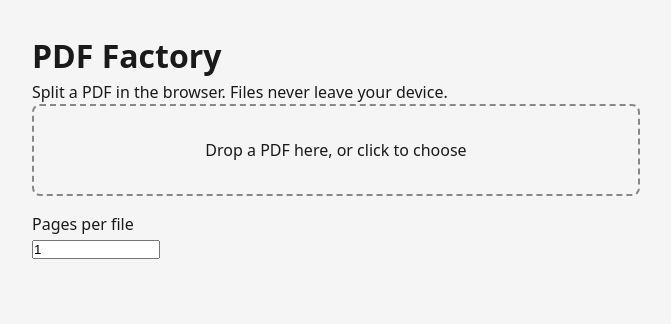
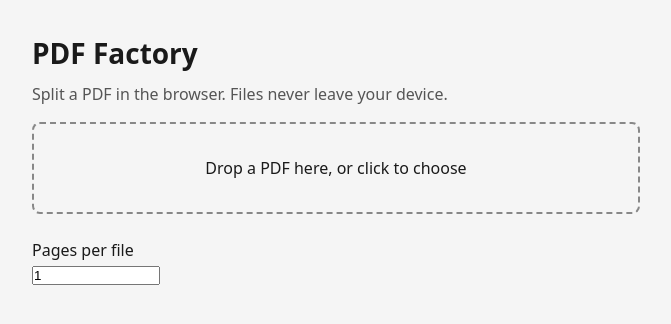
Before and after one commit to ilyatitovich/pdf-factory, a Svelte app: page / in a window 1280 px wide. Shown: the top 324 px of the page, without its empty margins (304-975 px from the left). Built offline with nearby package versions, Linux system fonts and the light colour scheme.

Commit message:
Clean up components

```diff
--- a/src/App.svelte
+++ b/src/App.svelte
@@ -13,3 +13,20 @@
   <JobProgress />
   <ResultList />
 </main>
+
+<style>
+  main {
+    display: flex;
+    flex-direction: column;
+    gap: 0.5rem;
+  }
+
+  h1 {
+    font-size: 1.75rem;
+  }
+
+  p {
+    color: #555;
+    margin-block-end: 0.5rem;
+  }
+</style>
--- a/src/components/Dropzone.svelte
+++ b/src/components/Dropzone.svelte
@@ -1,11 +1,13 @@
 <script lang="ts">
   import { job, splitPdf } from '../lib/stores/job'
+  import { isPdf } from '../lib/utils/pdf'
 
   let isDragging = $state(false)
 
   function onFiles(fileList: FileList | null): void {
+    if ($job.status === 'running') return
     const file = fileList?.[0]
-    if (!file || file.type !== 'application/pdf') return
+    if (!file || !isPdf(file)) return
     void splitPdf(file)
   }
 </script>
@@ -16,14 +18,16 @@
   class:disabled={$job.status === 'running'}
   role="button"
   tabindex="0"
-  ondragover={(e) => {
+  aria-disabled={$job.status === 'running'}
+  ondragover={e => {
     e.preventDefault()
+    if ($job.status === 'running') return
     isDragging = true
   }}
   ondragleave={() => {
     isDragging = false
   }}
-  ondrop={(e) => {
+  ondrop={e => {
     e.preventDefault()
     isDragging = false
     onFiles(e.dataTransfer?.files ?? null)
@@ -32,11 +36,11 @@
     if ($job.status === 'running') return
     const input = document.createElement('input')
     input.type = 'file'
-    input.accept = 'application/pdf'
+    input.accept = '.pdf,application/pdf'
     input.onchange = () => onFiles(input.files)
     input.click()
   }}
-  onkeydown={(e) => {
+  onkeydown={e => {
     if (e.key === 'Enter' || e.key === ' ') {
       e.preventDefault()
       ;(e.currentTarget as HTMLElement).click()
@@ -44,7 +48,7 @@
   }}
 >
   {#if $job.status === 'running'}
-    Splitting…
+    Splitting{$job.fileName ? ` ${$job.fileName}` : ''}…
   {:else}
     Drop a PDF here, or click to choose
   {/if}
--- a/src/components/ResultList.svelte
+++ b/src/components/ResultList.svelte
@@ -1,21 +1,13 @@
 <script lang="ts">
   import { files } from '../lib/stores/job'
-
-  function download(name: string, bytes: ArrayBuffer): void {
-    const url = URL.createObjectURL(new Blob([bytes], { type: 'application/pdf' }))
-    const a = document.createElement('a')
-    a.href = url
-    a.download = name
-    a.click()
-    URL.revokeObjectURL(url)
-  }
+  import { downloadFile } from '../lib/utils/download'
 </script>
 
 {#if $files.length > 0}
   <ul>
     {#each $files as file (file.name)}
       <li>
-        <button type="button" onclick={() => download(file.name, file.bytes)}>
+        <button type="button" onclick={() => downloadFile(file.name, file.bytes)}>
           Download {file.name}
         </button>
       </li>
--- a/src/components/SpanField.svelte
+++ b/src/components/SpanField.svelte
@@ -10,7 +10,7 @@
     step="1"
     value={$job.span}
     disabled={$job.status === 'running'}
-    oninput={(e) => setSpan(Number((e.currentTarget as HTMLInputElement).value))}
+    oninput={(e) => setSpan(Number(e.currentTarget.value))}
   />
 </label>
 
--- /dev/null
+++ b/src/lib/utils/download.ts
@@ -0,0 +1,10 @@
+export function downloadFile(name: string, bytes: ArrayBuffer): void {
+  const url = URL.createObjectURL(
+    new Blob([bytes], { type: 'application/pdf' })
+  )
+  const a = document.createElement('a')
+  a.href = url
+  a.download = name
+  a.click()
+  URL.revokeObjectURL(url)
+}
--- /dev/null
+++ b/src/lib/utils/pdf.ts
@@ -0,0 +1,5 @@
+export function isPdf(file: File): boolean {
+  return (
+    file.type === 'application/pdf' || file.name.toLowerCase().endsWith('.pdf')
+  )
+}
```
Also changed, not shown: src/components/JobProgress.svelte (+6 -1 lines).
